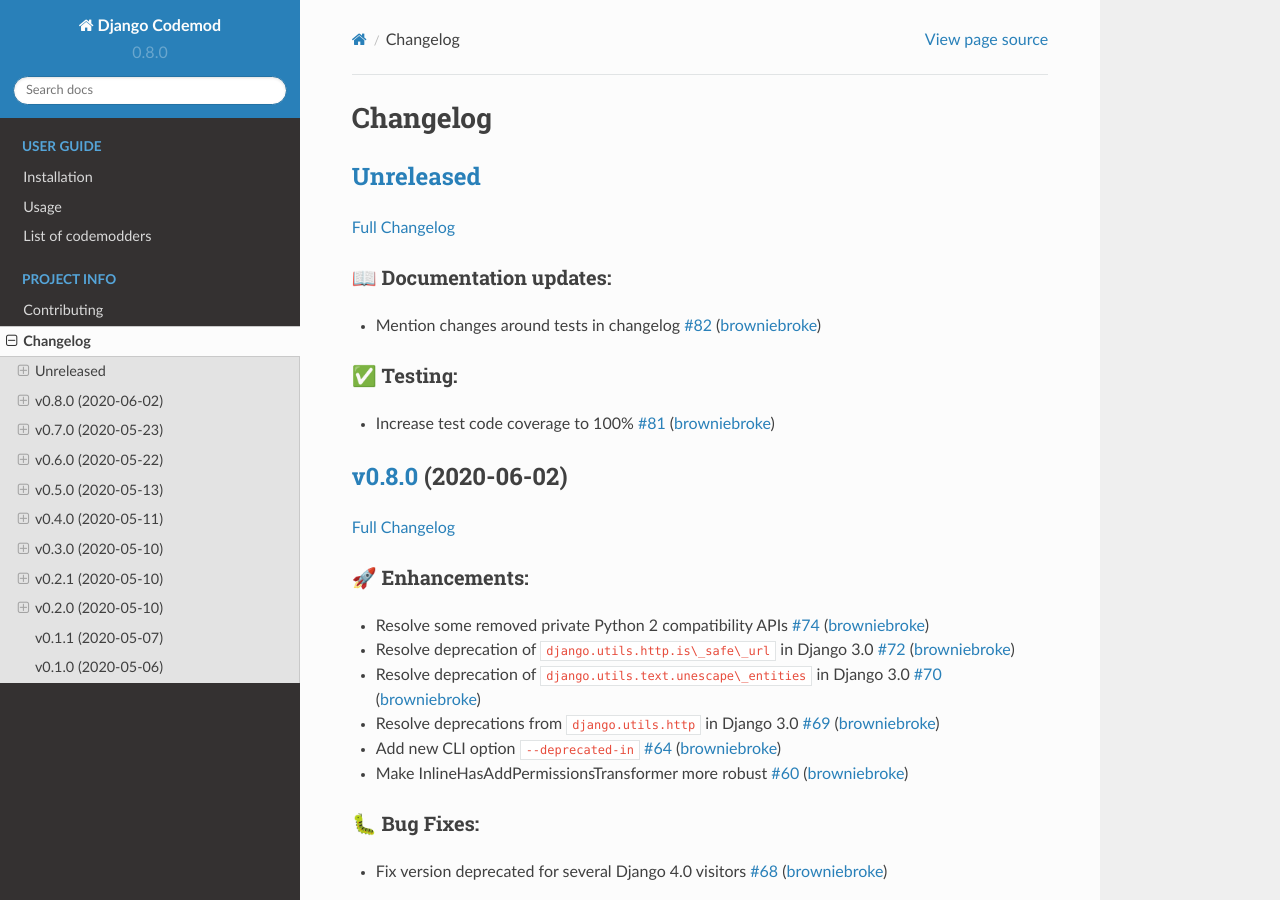
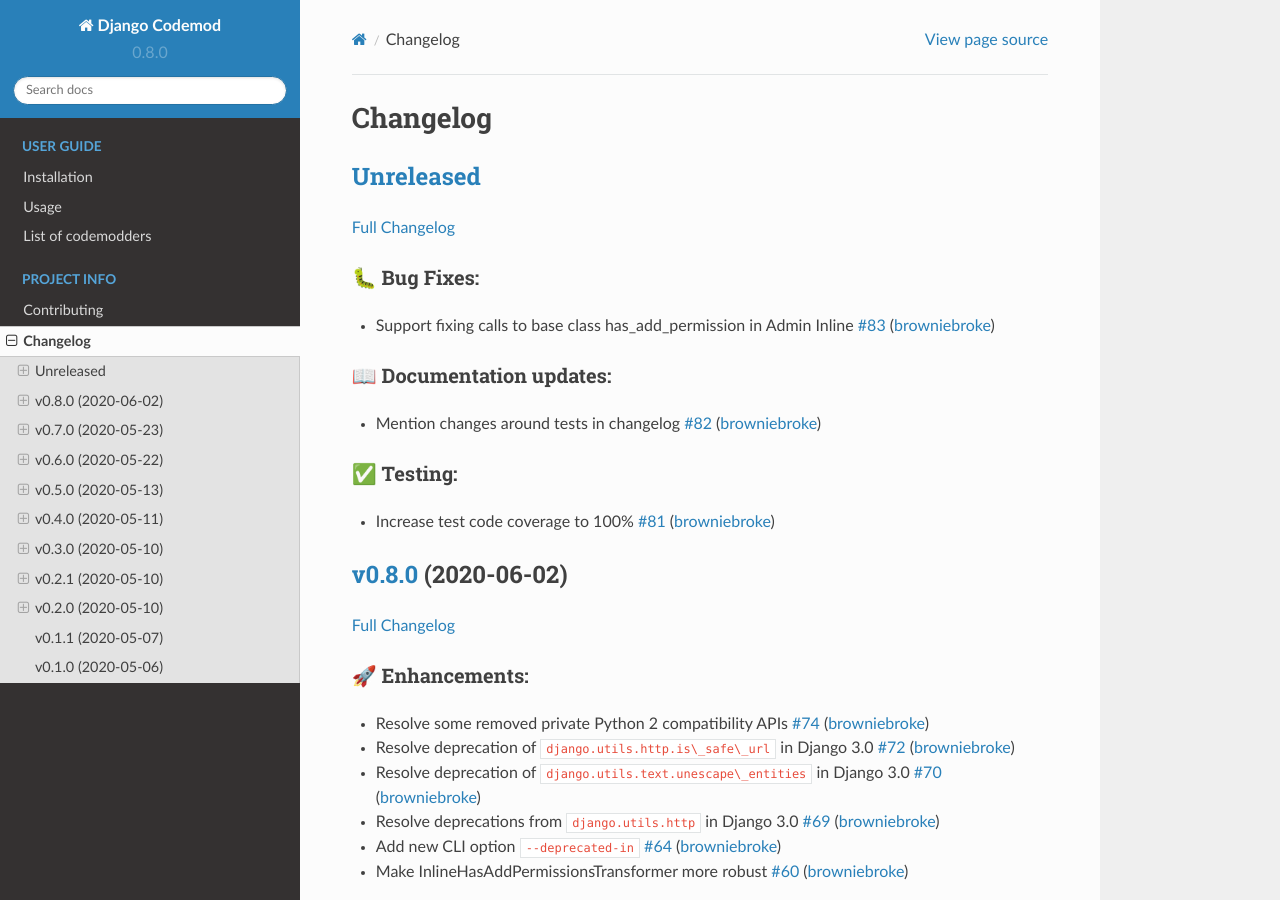
Before and after one commit to browniebroke/django-codemod, a Sphinx documentation site: the page built from docs/changelog.md, in a window 1280 px wide and 900 px high. Built offline with Sphinx 7.4.7 and the Read the Docs theme 2.0.0, drawn with Linux system fonts in a browser that asks for light colours.

Commit message:
Update Changelog

```diff
--- a/docs/changelog.md
+++ b/docs/changelog.md
@@ -3,6 +3,10 @@
 ## [Unreleased](https://github.com/browniebroke/django-codemod/tree/HEAD)
 
 [Full Changelog](https://github.com/browniebroke/django-codemod/compare/v0.8.0...HEAD)
+
+### 🐛 Bug Fixes:
+
+- Support fixing calls to base class has\_add\_permission in Admin Inline [\#83](https://github.com/browniebroke/django-codemod/pull/83) ([browniebroke](https://github.com/browniebroke))
 
 ### 📖 Documentation updates:
 
```
Also changed, not shown: CHANGELOG.md (+4 -0 lines).
